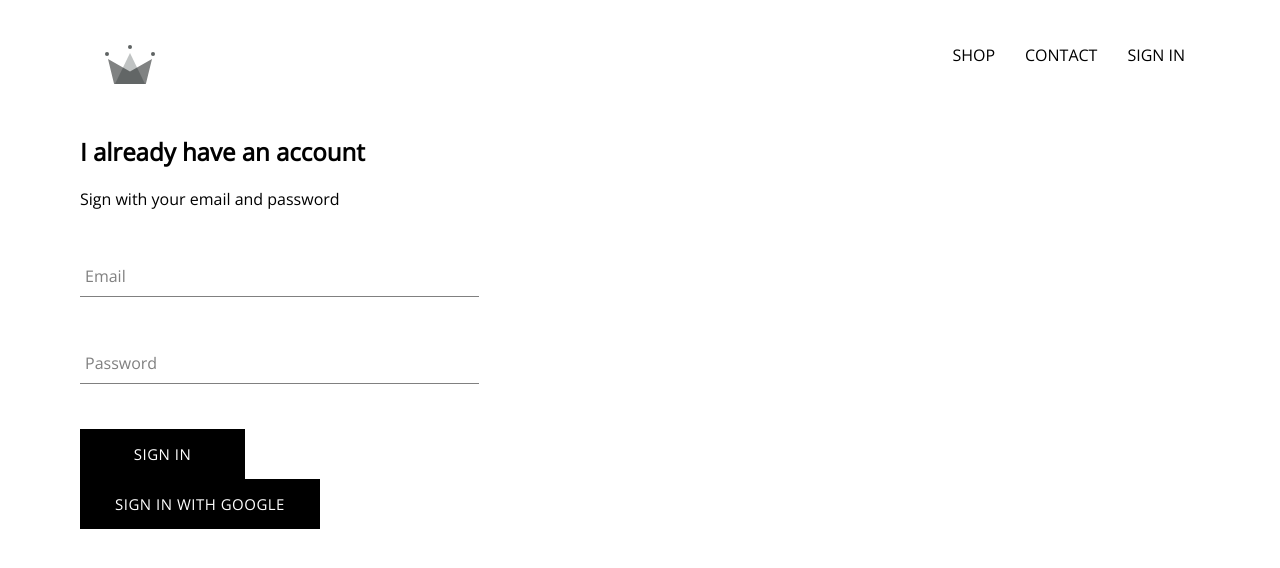
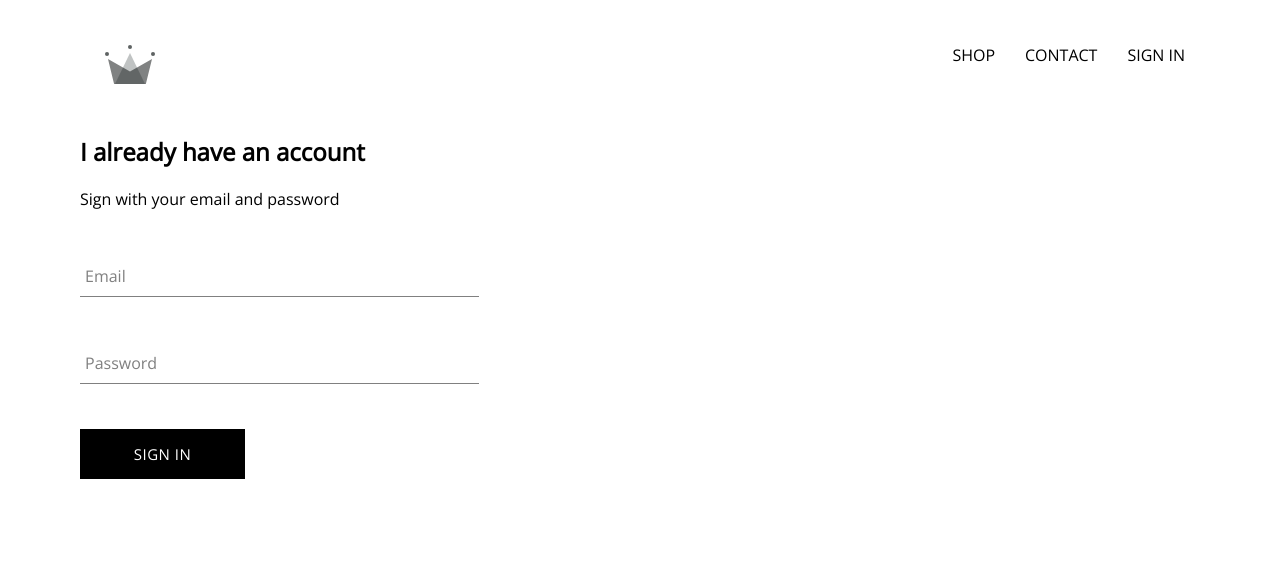
Before and after one commit to esssc/E-commerce, a React (Create React App) app: page /signin in a window 1280 px wide. Shown: the top 568 px of the page. Built offline with nearby package versions, Linux system fonts and the light colour scheme; no server answers.

Commit message:
firebase auth with google sign in

```diff
--- a/src/components/sign-in/sign-in.component.js
+++ b/src/components/sign-in/sign-in.component.js
@@ -4,7 +4,7 @@ import FormInput from "../form-input/form-input.component";
 import CustomButton from "../custom-button/custom-buttton.component";
 
 
-import { singInWithGoogle } from "../../firebase/firebase.utils";
+//import { singInWithGoogle } from "../../firebase/firebase.utils";
 
 import "./sign-in.styles.scss";
 
@@ -50,7 +50,7 @@ class SignIn extends React.Component {
                         onChangeHandler={this.onChangeHandler}
                         required/>
                     <CustomButton type="submit">Sign in</CustomButton>
-                    <CustomButton onClick={singInWithGoogle} >Sign in with Google</CustomButton>
+                    {/*<CustomButton onClick={singInWithGoogle} >Sign in with Google</CustomButton>*/}
                 </form>
             </div>
         );
```
Also changed, not shown: src/firebase/firebase.utils.js (added).
